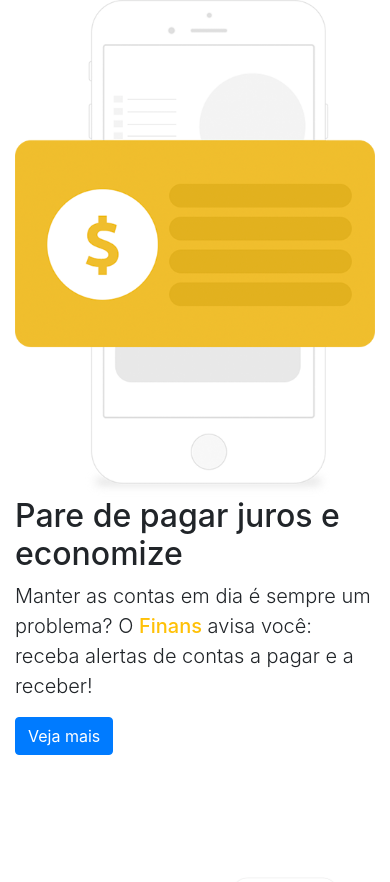
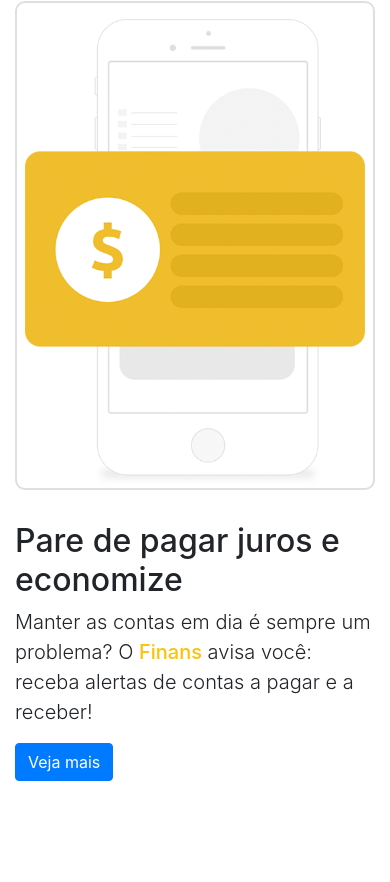
Before and after one commit to IamDaniloP/Estudos-Front, a plain HTML site: page Projeto-Finans/index.html in a window 390 px wide. Shown: the part 1102-1984 px from the top of the page. Drawn offline with nearby package versions, Linux system fonts and the light colour scheme.

Commit message:
Página Principal Concluida

```diff
--- a/Projeto-Finans/css/style.css
+++ b/Projeto-Finans/css/style.css
@@ -75,4 +75,8 @@ h1.weigth-500 {
     #saiba img {
         margin-top: 2rem;
     }
+
+    #juros {
+        padding-top: 2rem;
+    }
 }
--- a/Projeto-Finans/index.html
+++ b/Projeto-Finans/index.html
@@ -118,7 +118,7 @@
                 <!--Fim Textos da Seção-->
 
                 <div class="col-md-6 d-md-block">
-                    <img class="img-fluid" src="img/saiba.png" alt="foto-mulher" class="ml-3">
+                    <img class="img-fluid" src="img/saiba.png" alt="foto-mulher" style="border: 2px solid #dfdfdf; border-radius: 10px;">
                 </div>
 
             </div>
@@ -134,17 +134,16 @@
             <div class="row">
 
                 <div class="col-md-6 d-md-block">
-                    <img class="img-fluid" src="img/juros.png" alt="foto-mulher" class="ml-3">
+                    <img class="img-fluid" src="img/juros.png" alt="foto-mulher" style="border: 2px solid #dfdfdf; border-radius: 10px; padding: 1rem 0.5rem 0 0.5rem">
                 </div>
 
                 <!--Início Textos da Seção-->
                 <div class="col-md-6 d-flex">
-                    <div class="align-self-center">
+                    <div class="align-self-center" id="juros">
                         <h1 >Pare de pagar juros e economize</h1>
                         <p class="lead">Manter as contas em dia é sempre um problema? O <a href="#home" id="finans">Finans</a> avisa você: receba alertas de contas a pagar e a receber! </p>
                         <a class="btn btn-primary" href="">Veja mais</a>
                     </div>
-
                 </div>
                 <!--Fim Textos da Seção-->
 
```
